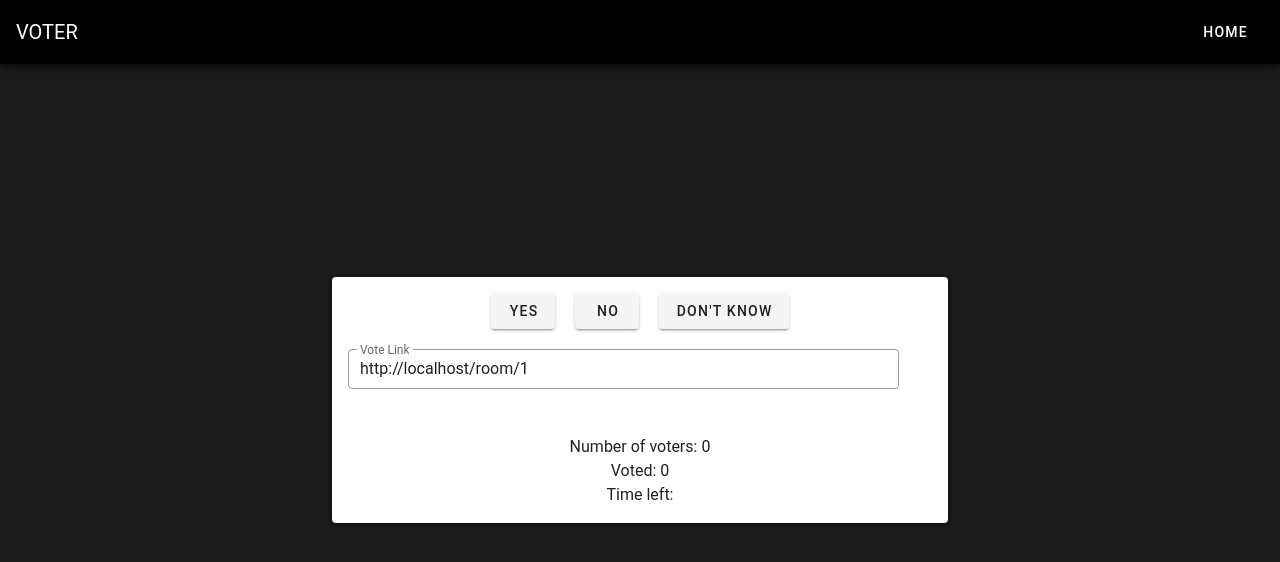
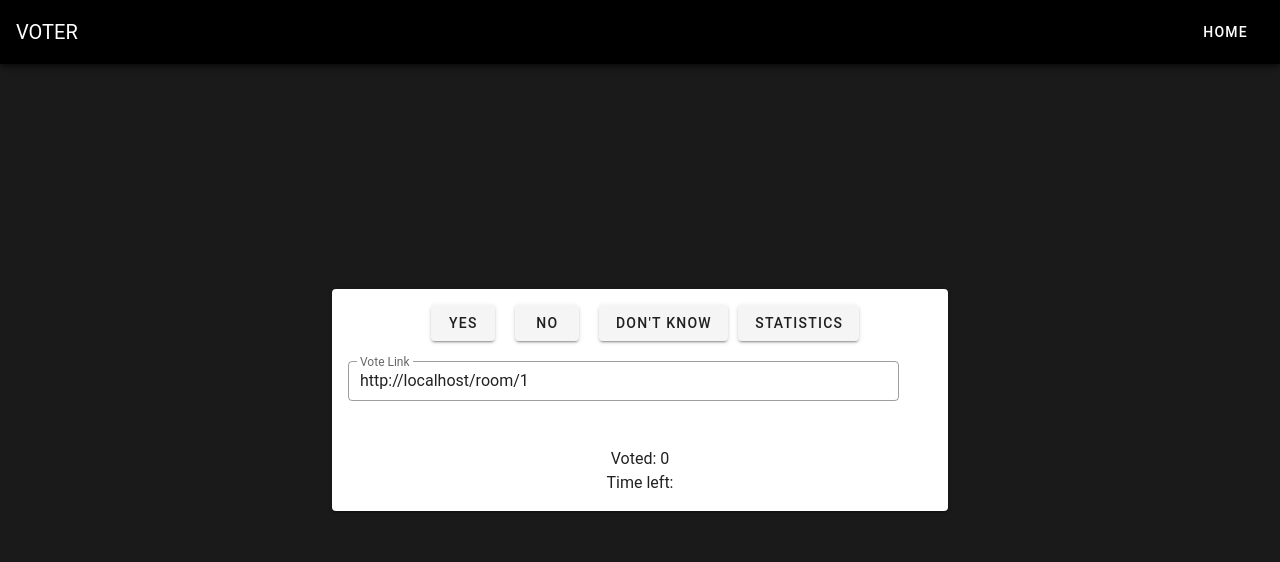
Before and after one commit to EugenKostro/voter_frontend, a Vue app: page /room/1 in a window 1280 px wide. Shown: the top 562 px of the page. Built offline with nearby package versions, Linux system fonts and the light colour scheme; no server answers.

Commit message:
Final Commit
Voting, Statistics

```diff
--- a/src/router/index.js
+++ b/src/router/index.js
@@ -30,7 +30,7 @@ const routes = [
     path: '/room/:roomToken',
     name: 'room',
     component: RoomView,
-    props: true // Ovo omogućava da parametri rute budu proslijeđeni kao props komponenti
+    props: true
   },
   {
     path: "/register",
--- a/src/views/RoomView.vue
+++ b/src/views/RoomView.vue
@@ -11,9 +11,19 @@
         <v-col cols="12" md="8" lg="6">
           <v-card class="pa-4" color="white">
             <div class="voting-buttons">
-              <v-btn class="vote-btn" @click="vote('YES')" :disabled="hasVoted">YES</v-btn>
-              <v-btn class="vote-btn" @click="vote('NO')" :disabled="hasVoted">NO</v-btn>
-              <v-btn class="vote-btn" @click="vote('DONT_KNOW')" :disabled="hasVoted">DON'T KNOW</v-btn>
+              <v-btn class="vote-btn" @click="vote('YES')" :disabled="hasVoted"
+                >YES</v-btn
+              >
+              <v-btn class="vote-btn" @click="vote('NO')" :disabled="hasVoted"
+                >NO</v-btn
+              >
+              <v-btn
+                class="vote-btn"
+                @click="vote('DONT_KNOW')"
+                :disabled="hasVoted"
+                >DON'T KNOW</v-btn
+              >
+              <v-btn v-if="voted >= maxParticipants" @click="endVoting">STATISTICS</v-btn>
             </div>
             <v-text-field
               label="Vote Link"
@@ -25,7 +35,6 @@
               @click:append-outer="copyVoteLink"
             ></v-text-field>
             <div class="statistics">
-              <div>Number of voters: {{ numberOfVoters }}</div>
               <div>Voted: {{ voted }}</div>
               <div>Time left: {{ timeLeft }}</div>
             </div>
@@ -40,21 +49,22 @@
 export default {
   data() {
     return {
-      roomName: '',
-      timeLeft: '',
-      numberOfVoters: 0,
+      roomName: "",
+      timeLeft: "",
       voted: 0,
       voters: [],
-      voteLink: '',
+      voteLink: "",
       endTime: null,
       intervalId: null,
       hasVoted: false,
+      numberOfParticipants: 0,
+      isCreator: false,
+      maxParticipants: 0,
     };
   },
   methods: {
     fetchRoomData() {
       const roomToken = this.$route.params.roomToken;
-      // Ispravak za generiranje linka
       this.voteLink = `${window.location.origin}/room/${roomToken}`;
       fetch(`http://localhost:3000/rooms/${roomToken}`, {
         headers: this.authHeader(),
@@ -63,8 +73,13 @@ export default {
         .then((data) => {
   this.roomName = data.name;
   this.endTime = new Date(data.expiresAt).getTime();
+  this.maxParticipants = data.maxParticipants;
+  this.voted = data.votes.length;
   this.updateTimeLeft();
+  this.numberOfParticipants = data.maxParticipants;
+  this.isCreator = data.creatorId === localStorage.getItem("userId");
 })
+
         .catch((error) => console.error("Error:", error));
     },
     vote(option) {
@@ -86,11 +101,11 @@ export default {
         .then((data) => {
           if (data.message === "Vote registered.") {
             this.hasVoted = true;
-    localStorage.setItem(`hasVoted_${this.$route.params.roomToken}`, 'true');
+            localStorage.setItem(`hasVoted_${roomToken}`, "true");
             alert("Your vote has been registered.");
+            this.fetchRoomData();
           }
         })
-
         .catch((error) => {
           console.error("Error during voting:", error);
         });
@@ -110,25 +125,51 @@ export default {
         } else {
           const minutes = Math.floor(timeLeft / 60000);
           const seconds = ((timeLeft % 60000) / 1000).toFixed(0);
-          this.timeLeft = `${minutes}:${seconds < 10 ? '0' : ''}${seconds}`;
+          this.timeLeft = `${minutes}:${seconds < 10 ? "0" : ""}${seconds}`;
         }
       }, 1000);
     },
     copyVoteLink() {
-      navigator.clipboard.writeText(this.voteLink).then(() => {
+      navigator.clipboard.writeText(this.voteLink).then(
+        () => {
           this.$toast.open({
-          message: 'Vote link copied to clipboard!',
-          type: 'success',
-        });
-      }, (err) => {
-        console.error('Could not copy text: ', err);
-        alert('Failed to copy the link.');
+            message: "Vote link copied to clipboard!",
+            type: "success",
           });
         },
+        (err) => {
+          console.error("Could not copy text: ", err);
+          alert("Failed to copy the link.");
+        }
+      );
+    },
+    async endVoting() {
+  try {
+    const response = await fetch(`http://localhost:3000/rooms/end/${this.$route.params.roomToken}`, {
+      method: "POST",
+      headers: {
+        "Content-Type": "application/json",
+        ...this.authHeader(),
+      },
+    });
+    const data = await response.json();
+    if (response.ok) {
+      alert(`Voting ended. Results: YES: ${data.results.YES}, NO: ${data.results.NO}, DON'T KNOW: ${data.results["DON'T KNOW"]}`);
+    } else {
+      alert(data.message || "Failed to end voting.");
+    }
+  } catch (error) {
+    console.error("Error ending voting:", error);
+    alert("An error occurred while trying to end voting.");
+  }
+},
+
   },
   mounted() {
     this.fetchRoomData();
-  const hasVoted = localStorage.getItem(`hasVoted_${this.$route.params.roomToken}`);
+    const hasVoted = localStorage.getItem(
+      `hasVoted_${this.$route.params.roomToken}`
+    );
     this.hasVoted = !!hasVoted;
   },
   beforeDestroy() {
@@ -162,5 +203,4 @@ export default {
   text-align: center;
 }
 
-/* Additional styles as needed */
 </style>
--- a/src/views/loginView.vue
+++ b/src/views/loginView.vue
@@ -9,7 +9,7 @@
       <v-row align="center" justify="center">
         <v-col cols="12" sm="8" md="4">
           <v-card class="pa-5" dark elevation="12">
-            <v-card-title class="text-h5">Prijava</v-card-title>
+            <v-card-title class="text-h5">Log in</v-card-title>
             <v-card-text>
               <v-form @submit.prevent="login">
                 <v-text-field
@@ -20,13 +20,13 @@
                   required
                 ></v-text-field>
                 <v-text-field
-                  label="Lozinka"
+                  label="Password"
                   v-model="password"
                   type="password"
                   outlined
                   required
                 ></v-text-field>
-                <v-btn type="submit" color="primary">Prijavi se</v-btn>
+                <v-btn type="submit" color="primary">Log in</v-btn>
               </v-form>
             </v-card-text>
           </v-card>
--- a/src/views/registerView.vue
+++ b/src/views/registerView.vue
@@ -9,17 +9,17 @@
       <v-row align="center" justify="center">
         <v-col cols="12" sm="8" md="4">
           <v-card class="pa-5" dark elevation="12">
-            <v-card-title class="text-h5"> Registracija </v-card-title>
+            <v-card-title class="text-h5"> Registration </v-card-title>
             <v-card-text>
               <v-form>
                 <v-text-field
-                  label="Ime"
+                  label="First name"
                   v-model="firstName"
                   outlined
                   required
                 ></v-text-field>
                 <v-text-field
-                  label="Prezime"
+                  label="Last name"
                   v-model="lastName"
                   outlined
                   required
@@ -31,13 +31,13 @@
                   required
                 ></v-text-field>
                 <v-text-field
-                  label="Lozinka"
+                  label="Password"
                   v-model="password"
                   type="password"
                   outlined
                   required
                 ></v-text-field>
-                <v-btn @click="register" color="primary">Registriraj se</v-btn>
+                <v-btn @click="register" color="primary">Register</v-btn>
               </v-form>
             </v-card-text>
           </v-card>
--- a/src/views/unauthorizedView.vue
+++ b/src/views/unauthorizedView.vue
@@ -25,7 +25,7 @@
   <style scoped>
   .unauthorized-text {
     position: absolute;
-    bottom: 50px; /* Postavlja tekst 50px od dna */
+    bottom: 50px;
     left: 50%;
     transform: translateX(-50%);
     text-align: center;
```
Also changed, not shown: src/views/CreateRoomView.vue (line endings or trailing spaces). Lines whose indentation alone changed are shown as unchanged.
